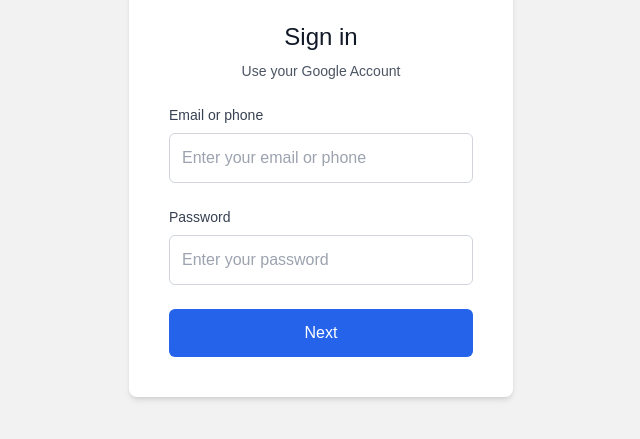
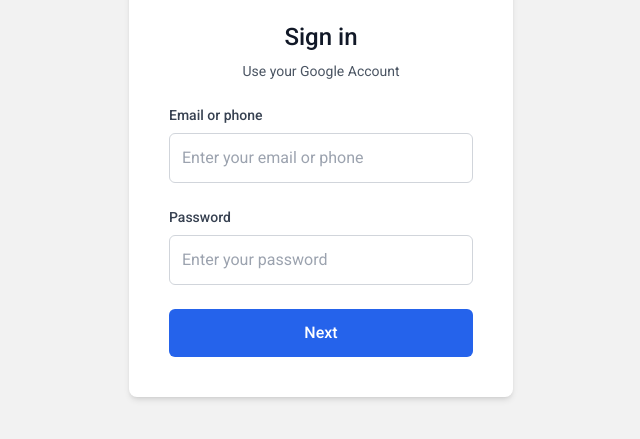
Before and after one commit to mystichero1/login, a plain HTML site: page index.html in a window 1280 px wide. Shown: the part 243-682 px from the top of the page, without its empty margins (319-959 px from the left). Drawn offline with nearby package versions, Linux system fonts and the light colour scheme.

Commit message:
Fix typo in font-family from 'Robto' to 'Roboto'

```diff
--- a/index.html
+++ b/index.html
@@ -10,7 +10,7 @@
 <link href="https://fonts.googleapis.com/css2?family=Roboto:wght@400;500;700&display=swap" rel="stylesheet">
 <style>
     body {
-        font-family: 'Robto', sans-serif;
+        font-family: 'Roboto', sans-serif;
         background-color: #f2f2f2;
     }
 </style>
```
